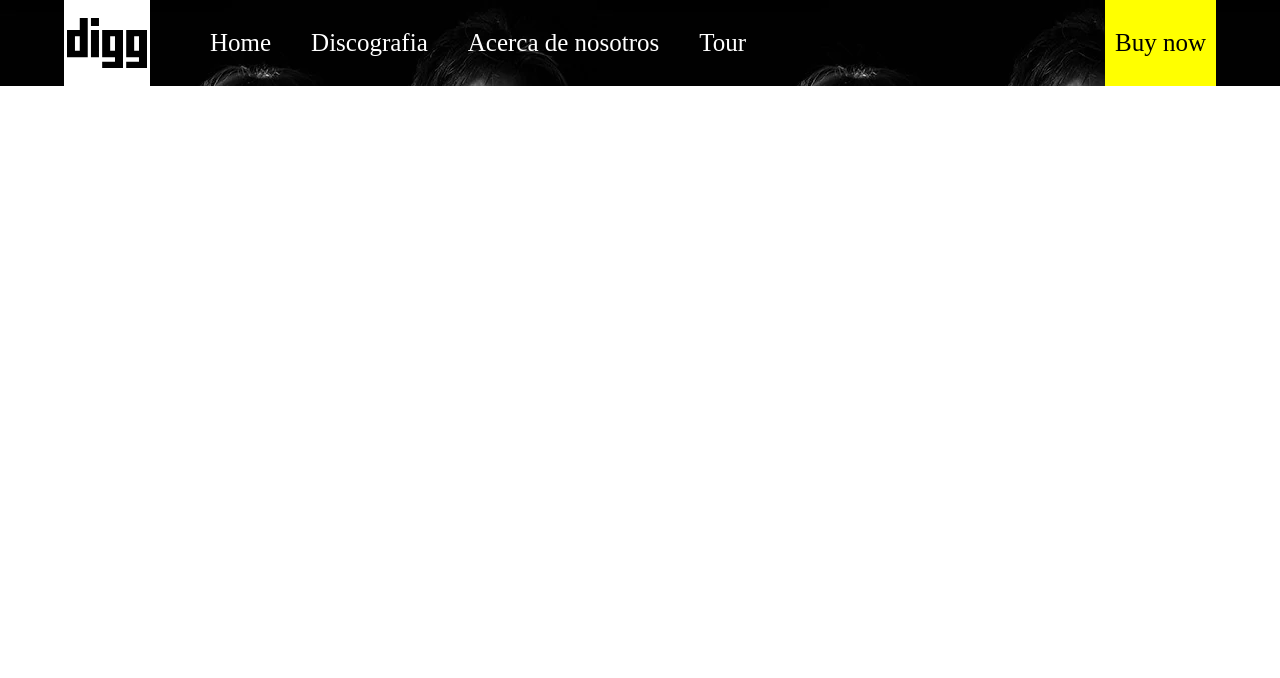
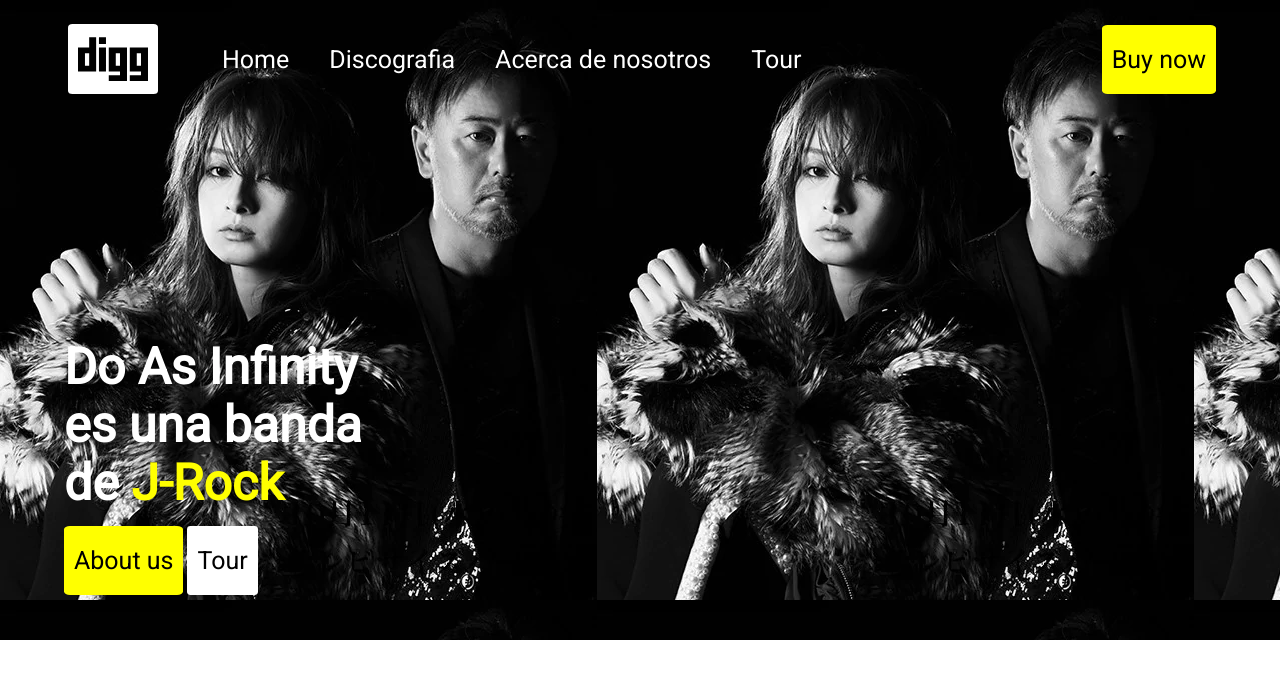
Before and after one commit to capinedaos/WebBandaMusical, a plain HTML site: page index.html in a window 1280 px wide. Drawn offline with Linux system fonts and the light colour scheme.

Commit message:
ADD: index.html.

```diff
--- a/estilos.css
+++ b/estilos.css
@@ -1,22 +1,17 @@
 body {
   margin: 0;
   padding: 0;
+  font-family: "Inconsolata", monospace;
+  font-family: "Roboto", sans-serif;
 }
 
 .menu img {
-  height: 80px;
-  width: 80px;
+  height: 70px;
+  width: 70px;
   background-color: #fff;
-  padding: 3px;
-}
-
-header .boton a {
-  font-size: 25px;
-  font-style: bold;
-  background-color: yellow;
-  color: black;
-  padding: 30px 10px;
-  text-decoration: none;
+  padding: 0px 10px;
+  margin: 4px;
+  border-radius: 5%;
 }
 
 li {
@@ -31,12 +26,14 @@ li {
 
 header {
   background: url(/WebBandaMusical/DoAsEncabezado.webp);
+  height: 80vh;
 }
 
 header .menu {
   display: flex;
   justify-content: space-between;
   align-items: center;
+  padding-top: 20px;
 }
 
 header .logo-y-menu {
@@ -58,6 +55,35 @@ nav ul li a {
   font-size: 25px;
 }
 
+header .boton a,
+.botones a {
+  font-size: 25px;
+  font-style: bold;
+  background-color: yellow;
+  color: black;
+  padding: 20px 10px;
+  text-decoration: none;
+  border-radius: 5%;
+}
+
+.blanco {
+  background-color: #fff !important;
+}
+
+.amarilo {
+  color: yellow;
+}
+
+header .titular {
+  margin-top: 30vh;
+  color: white;
+}
+
+h1 {
+  font-size: 50px;
+  width: 30%;
+}
+
 /* centrado de linea horizontal
 align-items: center; */
 
--- a/index.html
+++ b/index.html
@@ -5,6 +5,12 @@
     <meta http-equiv="X-UA-Compatible" content="IE=edge" />
     <meta name="viewport" content="width=device-width, initial-scale=1.0" />
     <link rel="stylesheet" href="/WebBandaMusical/estilos.css" />
+    <link rel="preconnect" href="https://fonts.googleapis.com" />
+    <link rel="preconnect" href="https://fonts.gstatic.com" crossorigin />
+    <link
+      href="https://fonts.googleapis.com/css2?family=Inconsolata:wght@300&family=Roboto&display=swap"
+      rel="stylesheet"
+    />
     <title>Banda Musical</title>
   </head>
   <body>
@@ -35,6 +41,18 @@
             <a href="">Buy now</a>
           </div>
         </div>
+
+        <div class="titular">
+          <h1>
+            Do As Infinity es una banda de
+
+            <span class="amarilo">J-Rock</span>
+          </h1>
+          <div class="botones">
+            <a href="">About us</a>
+            <a href="" class="blanco">Tour</a>
+          </div>
+        </div>
       </div>
     </header>
   </body>
```
